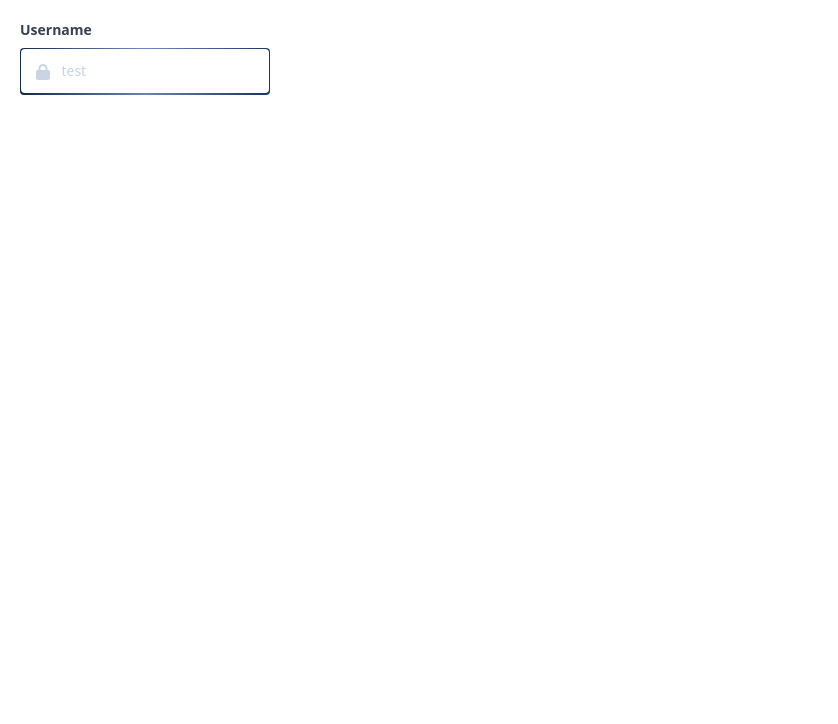
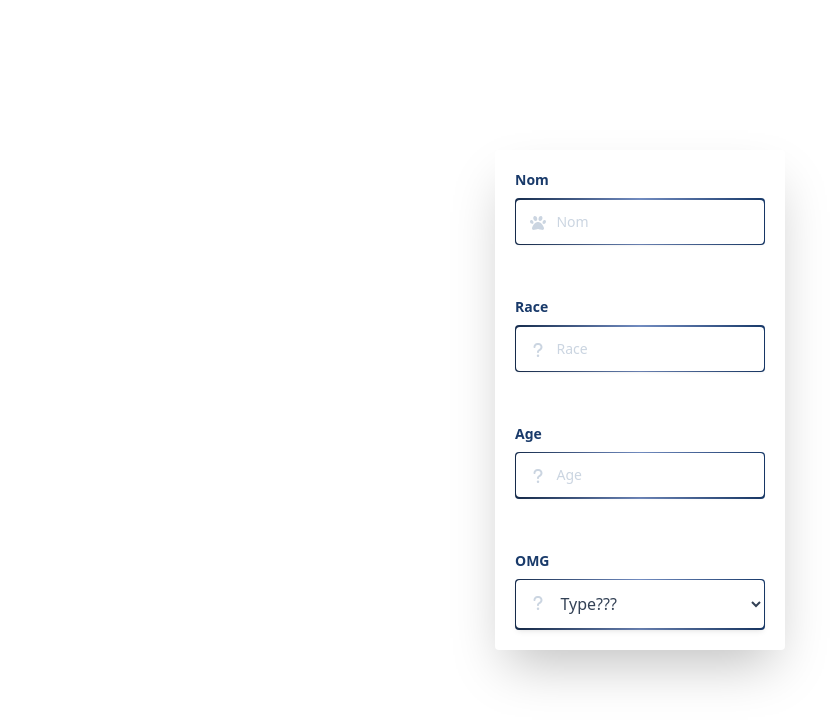
Before and after one commit to safa-abidi/petcare_front, an Angular app: page / in a window 1280 px wide. Shown: the top 724 px of the page, without its empty margins (0-838 px from the left). Built offline with nearby package versions, Linux system fonts and the light colour scheme.

Commit message:
adding dropdown component

```diff
--- a/src/app/add-pet/add-pet.component.html
+++ b/src/app/add-pet/add-pet.component.html
@@ -1,3 +1,12 @@
-<app-text-input-with-icon [icon]="icon">
 
-</app-text-input-with-icon>
+<div class="grid h-screen place-items-center">
+  <div class="shadow-2xl rounded">
+    <app-text-input-with-icon [icon]="pawIcon" [placeholder]="'Nom'"> </app-text-input-with-icon>
+    <app-text-input-with-icon [placeholder]="'Race'"> </app-text-input-with-icon>
+    <app-text-input-with-icon [placeholder]="'Age'" [type]="'number'"> </app-text-input-with-icon>
+
+    <app-dropdown-with-icon></app-dropdown-with-icon>
+
+  </div>
+
+</div>
--- a/src/app/add-pet/add-pet.component.ts
+++ b/src/app/add-pet/add-pet.component.ts
@@ -1,5 +1,5 @@
 import { Component, OnInit } from '@angular/core';
-import {faLock} from "@fortawesome/free-solid-svg-icons";
+import {faPaw} from "@fortawesome/free-solid-svg-icons";
 
 @Component({
   selector: 'app-add-pet',
@@ -8,7 +8,7 @@ import {faLock} from "@fortawesome/free-solid-svg-icons";
 })
 export class AddPetComponent implements OnInit {
 
-  icon = faLock
+  pawIcon = faPaw
 
   constructor() { }
 
--- a/src/app/app.module.ts
+++ b/src/app/app.module.ts
@@ -1,17 +1,18 @@
 import { NgModule } from '@angular/core';
 import { BrowserModule } from '@angular/platform-browser';
-
 import { AppRoutingModule } from './app-routing.module';
 import { AppComponent } from './app.component';
 import { AddPetComponent } from './add-pet/add-pet.component';
 import { FontAwesomeModule } from '@fortawesome/angular-fontawesome';
 import { TextInputWithIconComponent } from './form/text-input-with-icon/text-input-with-icon.component';
+import { DropdownWithIconComponent } from './form/dropdown-with-icon/dropdown-with-icon.component';
 
 @NgModule({
   declarations: [
     AppComponent,
     AddPetComponent,
     TextInputWithIconComponent,
+    DropdownWithIconComponent,
   ],
   imports: [
     BrowserModule,
--- /dev/null
+++ b/src/app/form/dropdown-with-icon/dropdown-with-icon.component.css
@@ -0,0 +1,6 @@
+.border-gradient {
+  max-width: 250px;
+  padding: 0.09rem;
+  position: relative;
+  background: linear-gradient(to right, #172D4E, #738dc2, #193A6A);
+}
--- /dev/null
+++ b/src/app/form/dropdown-with-icon/dropdown-with-icon.component.html
@@ -0,0 +1,18 @@
+<div class="max-w-xs p-5">
+  <label class="block text-sm font-bold mb-2" style="color: #193A6A">
+    OMG
+  </label>
+
+  <div class="flex w-full relative border-gradient rounded">
+    <span class="z-10 h-full leading-snug font-normal absolute text-center text-slate-300 absolute bg-transparent rounded text-base items-center justify-center w-8 pl-3 py-3">
+        <fa-icon [icon]="icon" class="fas fa-lock"></fa-icon>
+      </span>
+    <select class="flex w-full px-6 py-3 bg-white text-left text-slate-700 text-base rounded shadow-md items-center pl-10 dark:text-slate-500">
+      <option disabled selected hidden>Type???</option>
+      <option value="">Chat</option>
+      <option value="">Chien</option>
+      <option value="">Hamster</option>
+      <option value="">Oiseau</option>
+    </select>
+  </div>
+</div>
--- /dev/null
+++ b/src/app/form/dropdown-with-icon/dropdown-with-icon.component.ts
@@ -0,0 +1,18 @@
+import {Component, Input, OnInit} from '@angular/core';
+import {faQuestion} from "@fortawesome/free-solid-svg-icons";
+
+@Component({
+  selector: 'app-dropdown-with-icon',
+  templateUrl: './dropdown-with-icon.component.html',
+  styleUrls: ['./dropdown-with-icon.component.css']
+})
+export class DropdownWithIconComponent implements OnInit {
+
+  @Input() icon = faQuestion
+
+  constructor() { }
+
+  ngOnInit(): void {
+  }
+
+}
--- a/src/app/form/text-input-with-icon/text-input-with-icon.component.html
+++ b/src/app/form/text-input-with-icon/text-input-with-icon.component.html
@@ -1,6 +1,6 @@
 <div class="w-full max-w-xs p-5">
-  <label class="block text-gray-700 text-sm font-bold mb-2">
-    Username
+  <label class="block text-sm font-bold mb-2" style="color: #193A6A">
+    {{placeholder}}
   </label>
 
   <div class="relative flex w-full flex-wrap items-stretch mb-3">
@@ -8,7 +8,7 @@
       <span class="z-10 h-full leading-snug font-normal absolute text-center text-slate-300 absolute bg-transparent rounded text-base items-center justify-center w-8 pl-3 py-3">
         <fa-icon [icon]="icon" class="fas fa-lock"></fa-icon>
       </span>
-      <input type="text" placeholder="test" class="px-3 py-3 placeholder-slate-300 text-slate-600 relative bg-white bg-white rounded text-sm border-0 shadow outline-none focus:outline-none w-full pl-10"/>
+      <input type="{{type}}" placeholder="{{placeholder}}" class="px-3 py-3 placeholder-slate-300 text-slate-600 relative bg-white bg-white rounded text-sm border-0 shadow outline-none focus:outline-none w-full pl-10"/>
     </div>
   </div>
 </div>
--- a/src/app/form/text-input-with-icon/text-input-with-icon.component.ts
+++ b/src/app/form/text-input-with-icon/text-input-with-icon.component.ts
@@ -9,6 +9,8 @@ import {faQuestion} from "@fortawesome/free-solid-svg-icons";
 export class TextInputWithIconComponent implements OnInit {
 
   @Input() icon = faQuestion
+  @Input() placeholder = ""
+  @Input() type = "text"
   constructor() { }
 
   ngOnInit(): void {
```
Also changed, not shown: 2 other files (tests, documents, lock files or other folders).
